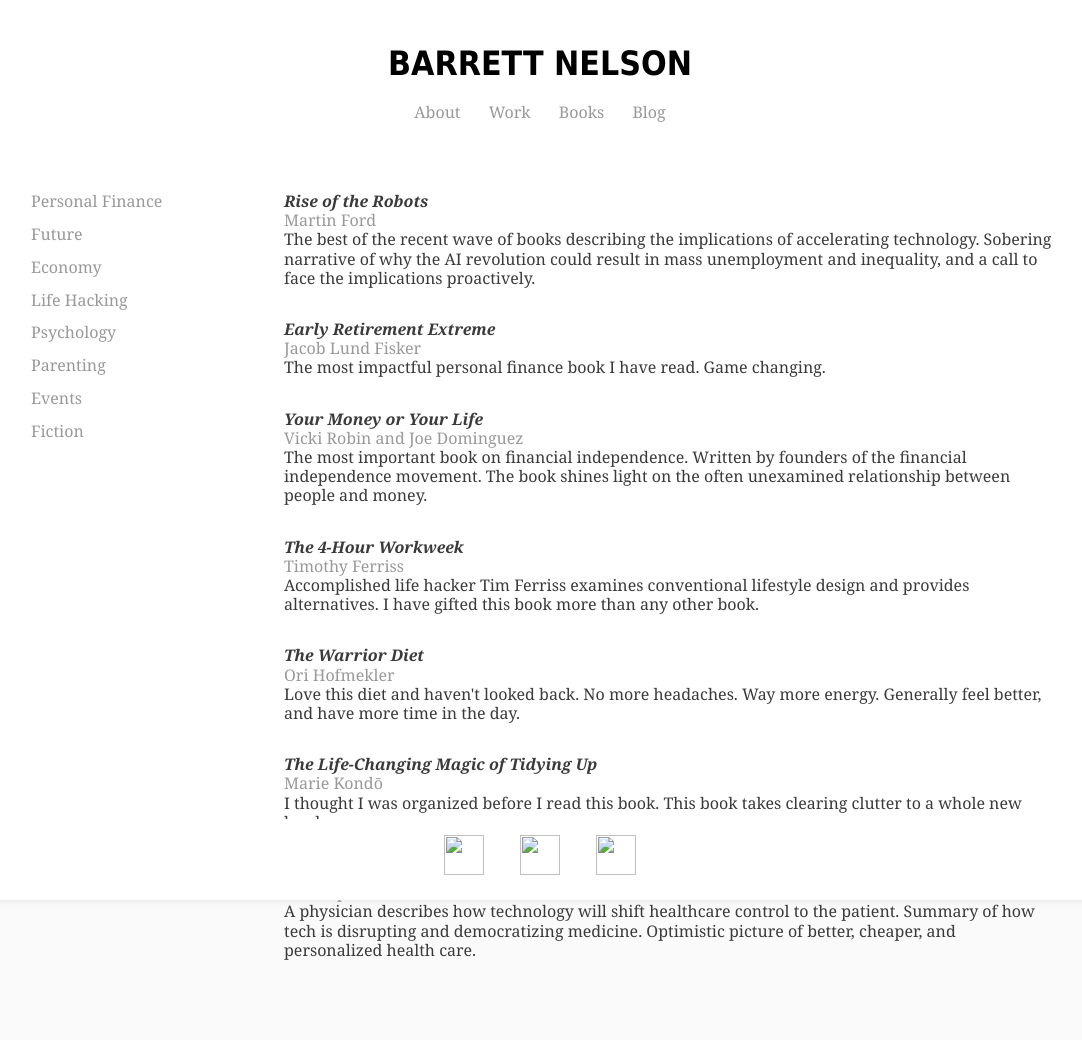
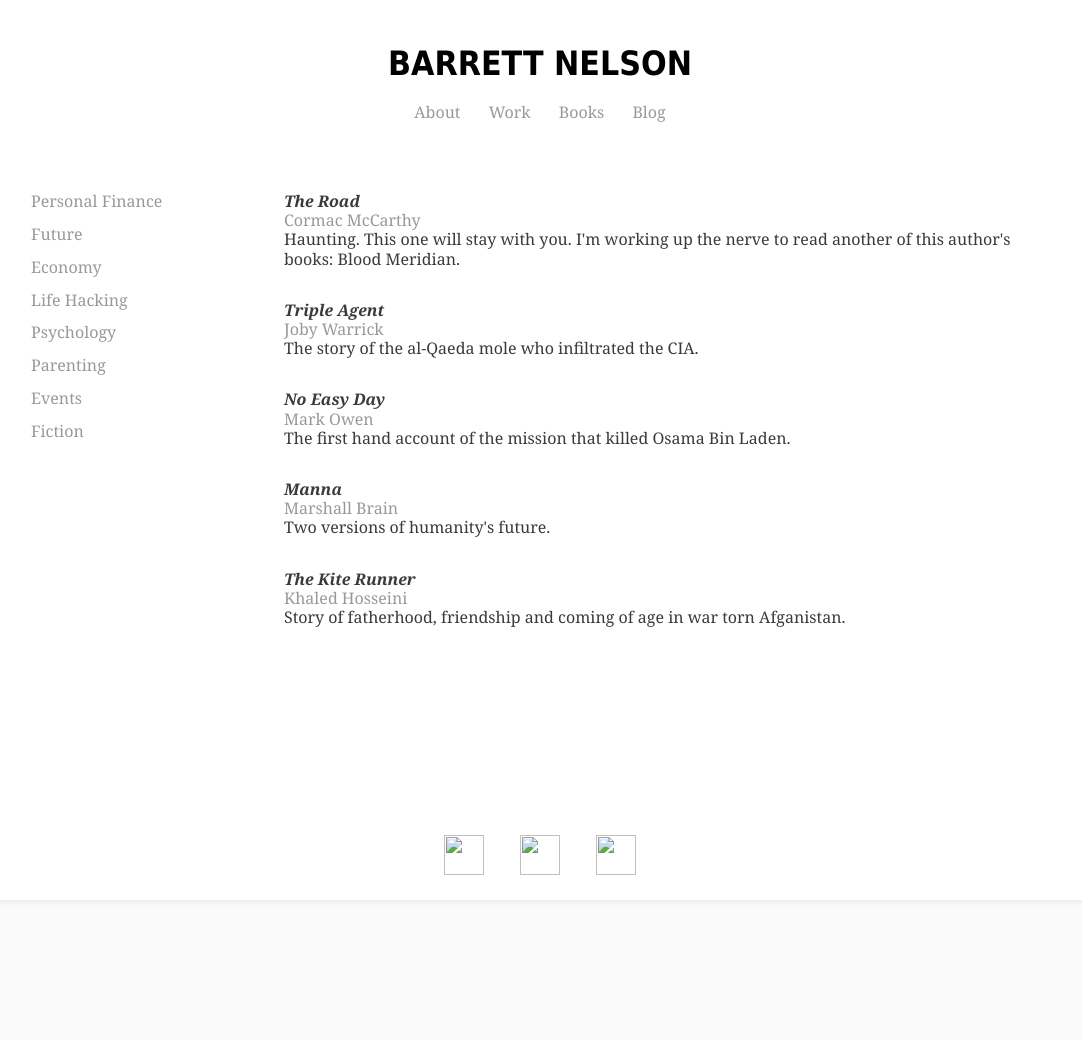
Before and after one commit to bstnel/bstnel.github.io, a Jekyll site: the page books/fiction/index.html, which Jekyll copies as it is, in a window 1280 px wide. Shown: the whole page, without its empty margins (100-1182 px from the left). Built offline with Jekyll 4.4.1, drawn with Linux system fonts in a browser that asks for light colours; after the commit the page ends 900 px from its top, so only the background shows below that.

Commit message:
Update index.html

```diff
--- a/books/fiction/index.html
+++ b/books/fiction/index.html
@@ -46,40 +46,32 @@
 
 <div class="books">
   <p>
-  <h3>Rise of the Robots</h3>
-  <h4>Martin Ford</h4>
-  <h5>The best of the recent wave of books describing the implications of accelerating technology. Sobering narrative of why the AI revolution could result in mass unemployment and inequality, and a call to face the implications proactively. </h5>
+  <h3>The Road</h3>
+  <h4>Cormac McCarthy</h4>
+  <h5>Haunting. This one will stay with you. I'm working up the nerve to read another of this author's books: Blood Meridian. </h5>
   </p>
             <p>
-          <h3>Early Retirement Extreme</h3>
-  <h4>Jacob Lund Fisker</h4>
-  <h5>The most impactful personal finance book I have read. Game changing. </h5>
+          <h3>Triple Agent</h3>
+  <h4>Joby Warrick</h4>
+  <h5>The story of the al-Qaeda mole who infiltrated the CIA. </h5>
       </p>
       <p>
-          <h3>Your Money or Your Life</h3>
-  <h4>Vicki Robin and Joe Dominguez</h4>
-  <h5>The most important book on financial independence. Written by founders of the financial independence movement. The book shines light on the often unexamined relationship between people and money. </h5>
+          <h3>No Easy Day</h3>
+  <h4>Mark Owen</h4>
+  <h5>The first hand account of the mission that killed Osama Bin Laden. </h5>
       </p>
   <p>
-          <h3>The 4-Hour Workweek</h3>
-  <h4>Timothy Ferriss</h4>
-  <h5>Accomplished life hacker Tim Ferriss examines conventional lifestyle design and provides alternatives. I have gifted this book more than any other book.</h5>
+          <h3>Manna</h3>
+  <h4>Marshall Brain</h4>
+  <h5>Two versions of humanity's future.</h5>
       </p>
 <p>
-          <h3>The Warrior Diet</h3>
-  <h4>Ori Hofmekler</h4>
-  <h5>Love this diet and haven't looked back. No more headaches. Way more energy. Generally feel better, and have more time in the day. </h5>
+          <h3>The Kite Runner</h3>
+  <h4>Khaled Hosseini</h4>
+  <h5>Story of fatherhood, friendship and coming of age in war torn Afganistan. </h5>
       </p>
-        <p>
-          <h3>The Life-Changing Magic of Tidying Up</h3>
-  <h4>Marie Kondō</h4>
-  <h5>I thought I was organized before I read this book. This book takes clearing clutter to a whole new level. </h5>
-      </p>
-      <p>
-          <h3>The Patient Will See You Now</h3>
-  <h4>Eric Topol</h4>
-  <h5>A physician describes how technology will shift healthcare control to the patient. Summary of how tech is disrupting and democratizing medicine. Optimistic picture of better, cheaper, and personalized health care. </h5>
-      </p>
+
+
 	    </div>
 	</div>
 
```
